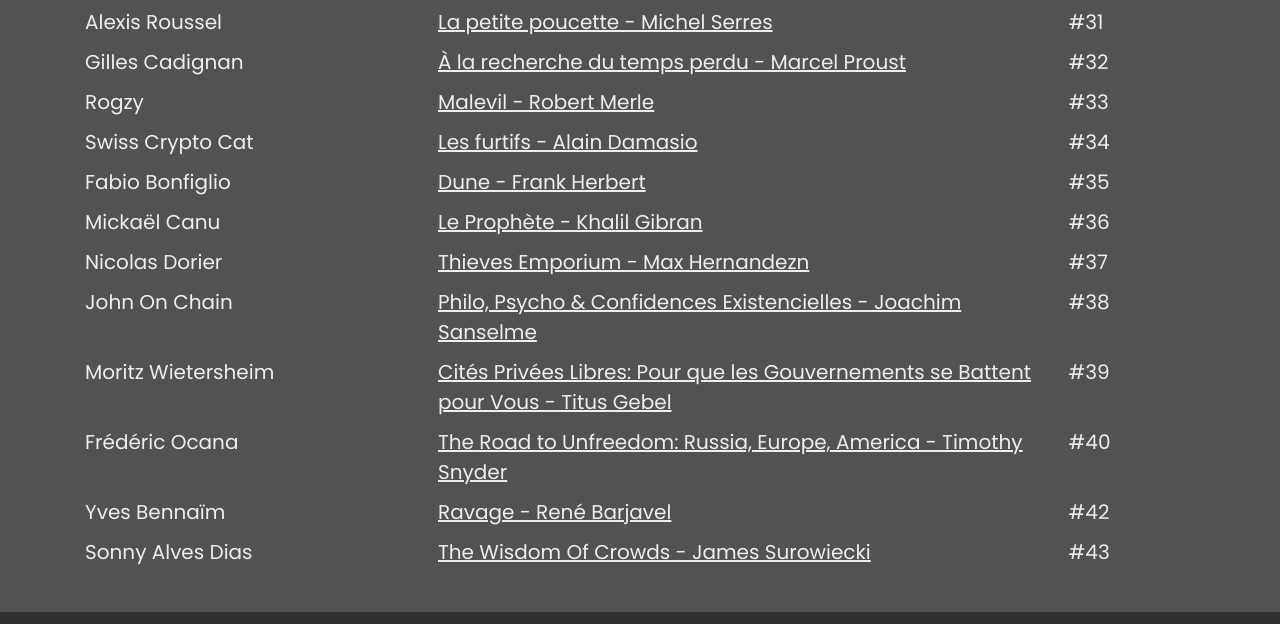
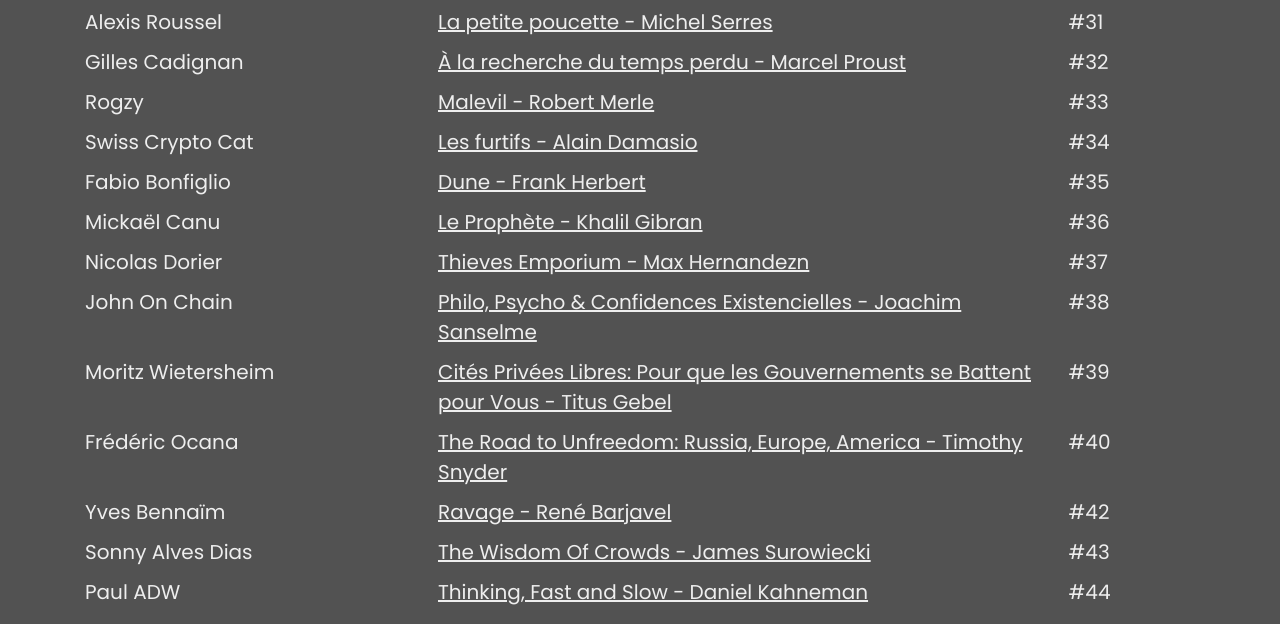
Before and after one commit to UniversBitcoin/universbitcoin.github.io, a plain HTML site: page books.html in a window 1280 px wide. Shown: the part 1583-2207 px from the top of the page. Drawn offline with nearby package versions, Linux system fonts and the light colour scheme; a web font is replaced by a local one.

Commit message:
book upb#44

```diff
--- a/books.html
+++ b/books.html
@@ -146,6 +146,9 @@
                     <div>Sonny Alves Dias</div>
                     <div><a href="https://amzn.to/3tXmnth" target="_blank">The Wisdom Of Crowds - James Surowiecki</a></div>
                     <div>#43</div>
+                    <div>Paul ADW</div>
+                    <div><a href="https://amzn.to/2M960IZ" target="_blank">Thinking, Fast and Slow - Daniel Kahneman</a></div>
+                    <div>#44</div>
                 </div>
             </div>
         </main>
```
